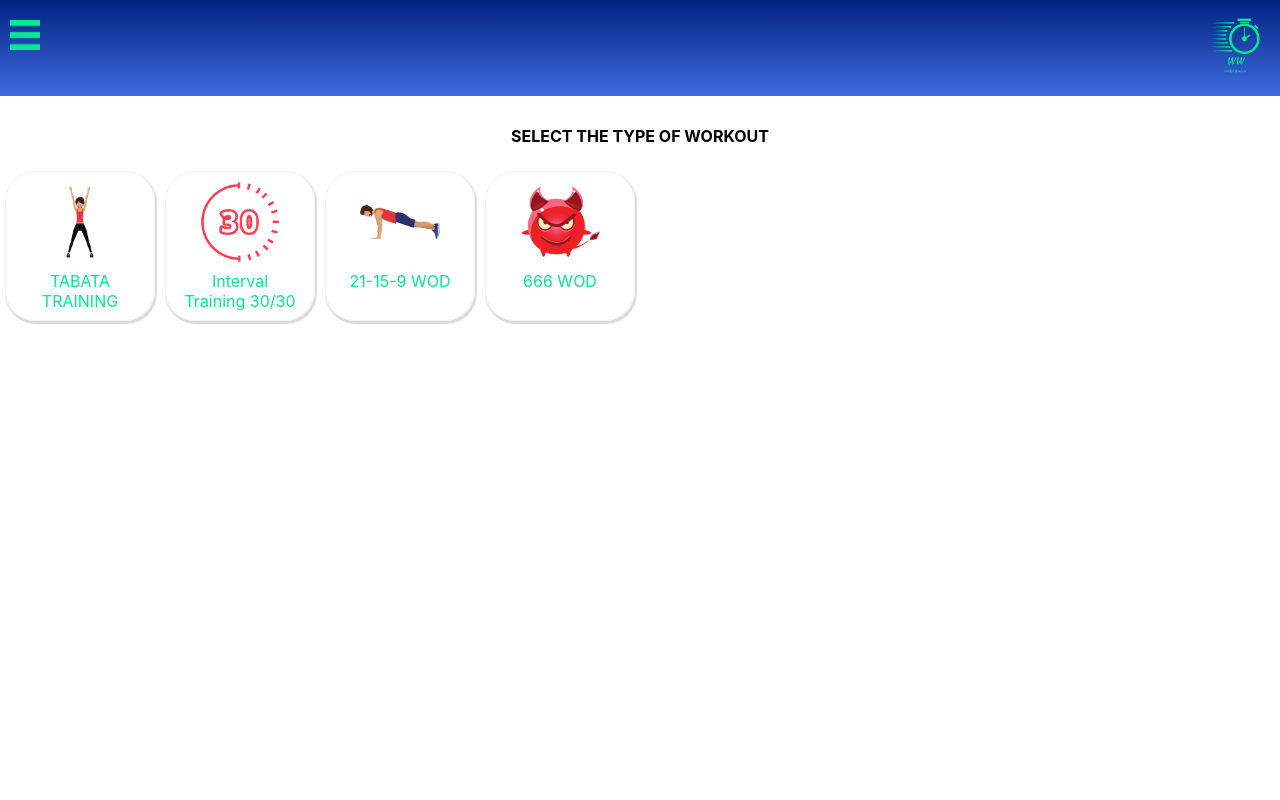
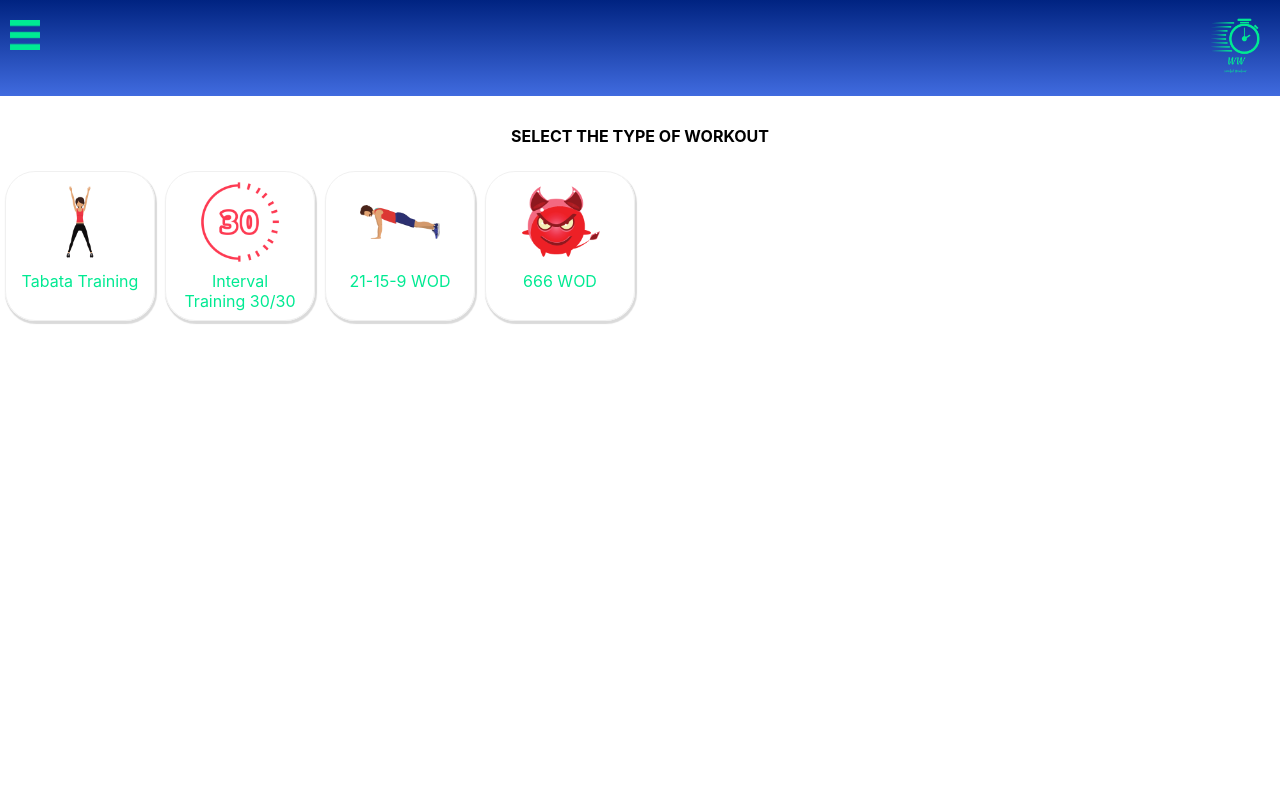
Before and after one commit to tadamiura/fitness-app, a React (Create React App) app: page / in a window 1280 px wide. Shown: the top 800 px of the page. Built offline with nearby package versions, Linux system fonts and the light colour scheme; a web font is replaced by a local one.

Commit message:
tabata training title is now in lowarcase

```diff
--- a/src/components/Dashboard.js
+++ b/src/components/Dashboard.js
@@ -16,7 +16,7 @@ const Dashboard = () => {
                     <Link to='/tabata/home'
                     className='go-to-tabata'>
                     <img src={jumping} alt="jumping-jack"></img>
-                    <p>TABATA TRAINING</p>
+                    <p>Tabata Training</p>
                     </Link>
                 </span>
                 <span className='cards'>
```
